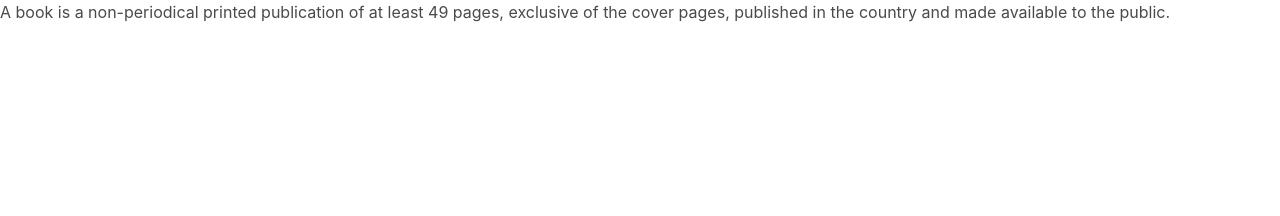
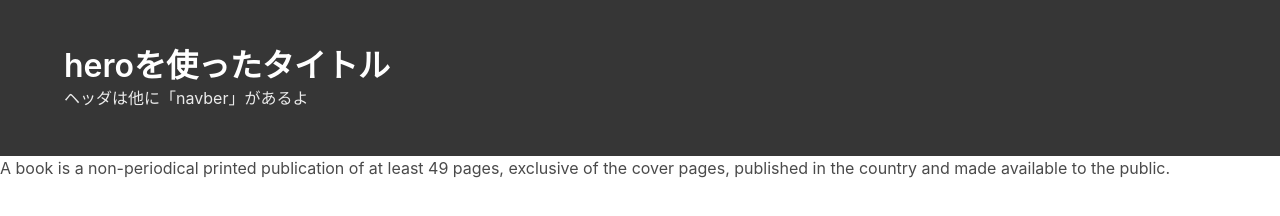
Before and after one commit to cnn874/49pages, a plain HTML site: page index.html in a window 1280 px wide. Drawn offline with nearby package versions, Linux system fonts and the light colour scheme.

Commit message:
Update index.html

```diff
--- a/index.html
+++ b/index.html
@@ -7,6 +7,19 @@
   <title>49pages</title>
 </head>
 <body>
+  <section class="hero is-dark">
+    <div class="hero-body">
+      <div class="container">
+        <h1 class="title">
+          heroを使ったタイトル
+        </h1>
+        <h2 class="subtitle is-6">
+          ヘッダは他に「navber」があるよ
+        </h2>
+      </div>
+    </div>
+  </section>
+
   A book is a non-periodical printed publication of at least 49 pages,
   exclusive of the cover pages, published in the country and made available to the public.
 </body>
```
